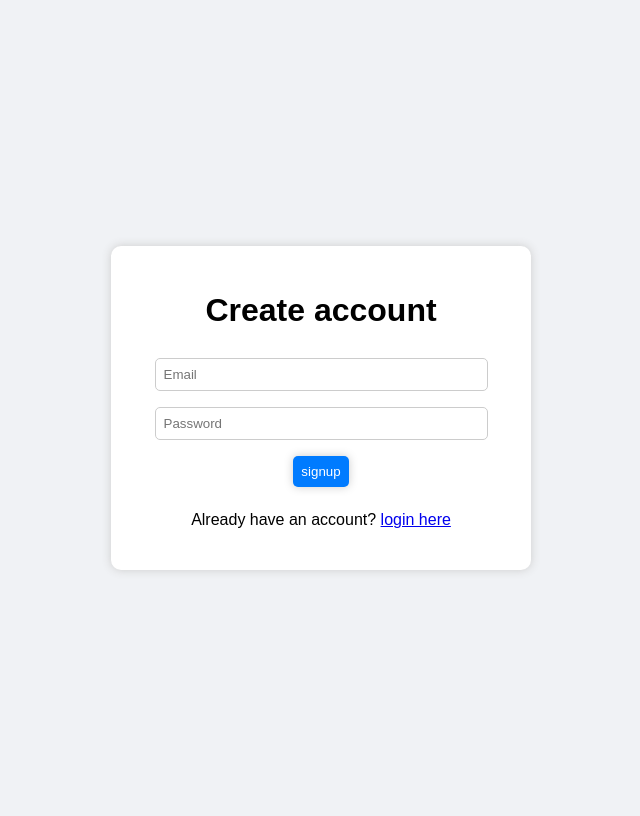
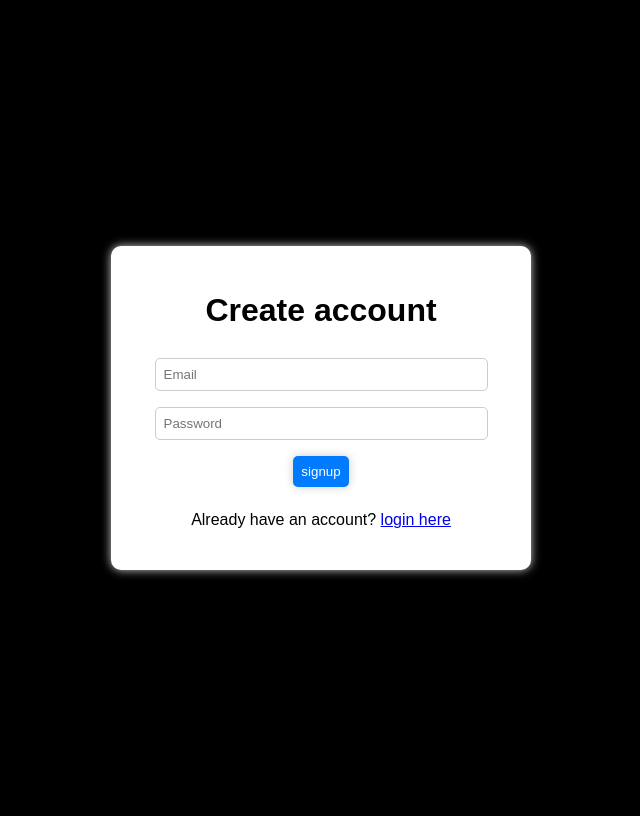
Before and after one commit to Nishan-Kamath/form-handling, a Flask app: page /signup in a window 1280 px wide. Shown: the whole page, without its empty margins (319-959 px from the left). Run offline with Flask 3, Linux system fonts and the light colour scheme.

Commit message:
second commit

```diff
--- a/static/styles.css
+++ b/static/styles.css
@@ -1,6 +1,6 @@
 body{
     font-family: Arial, Helvetica, sans-serif;
-    background-color: #f0f2f5;
+    background-color: #000000;
     display: flex;
     justify-content: center;
     align-items: center;
```
